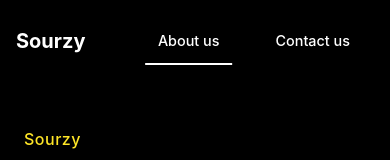
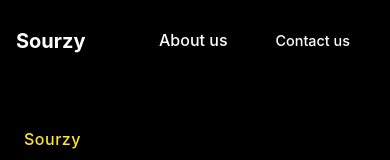
Before and after one commit to jolley34/sourzy-web, a React (Create React App) app: page /about in a window 390 px wide. Shown: the top 160 px of the page. Built offline with nearby package versions, Linux system fonts and the light colour scheme; no server answers.

Commit message:
test to fix header and scroll to top problem on mobile.

```diff
--- a/src/App.tsx
+++ b/src/App.tsx
@@ -14,38 +14,31 @@ import { Home } from "./pages/Home";
 import { GlobalStyles } from "./styles/GlobalStyles";
 import { fetchMedia } from "./utils/fetchMedia";
 
+// ✅ Stabil layout även på iOS & Safari
 const AppContainer = styled.div`
   display: flex;
   flex-direction: column;
-  min-height: 100vh;
   min-height: 100dvh;
+  background-color: white;
 `;
 
 const MainContent = styled.main`
   flex: 1;
 `;
 
-const ScrollToTop: React.FC<{ isSideMenuOpen: boolean }> = ({
-  isSideMenuOpen,
-}) => {
+// ✅ Ny säkrare ScrollToTop — löser dubbelklick/scroll-problem
+const ScrollToTop: React.FC = () => {
   const { pathname } = useLocation();
-  const prevPathnameRef = React.useRef(pathname);
-
   useEffect(() => {
-    if (pathname === prevPathnameRef.current) return;
-
-    prevPathnameRef.current = pathname;
-
-    const timer = setTimeout(() => {
+    const handle = setTimeout(() => {
       window.scrollTo({ top: 0, behavior: "auto" });
-    }, 0);
-
-    return () => clearTimeout(timer);
+    }, 100);
+    return () => clearTimeout(handle);
   }, [pathname]);
-
   return null;
 };
 
+// ✅ Media-preloader (oförändrad)
 const preloadMedia = (src: string, type: "image" | "video"): Promise<void> => {
   return new Promise((resolve, reject) => {
     if (!src) {
@@ -74,33 +67,40 @@ const AppContent: React.FC = () => {
   const [loadingProgress, setLoadingProgress] = useState(0);
   const [isSideMenuOpen, setIsSideMenuOpen] = useState(false);
 
+  // ✅ Stäng sidomeny vid navigation
   useEffect(() => {
     setIsSideMenuOpen(false);
   }, [location.pathname]);
 
+  // ✅ Scroll-lock fix — förhindrar hopp, vit bakgrund & Safari-problem
   useEffect(() => {
-    const isMobile = window.innerWidth <= 768;
+    const isIOS = /iPhone|iPad|iPod/i.test(navigator.userAgent);
 
     if (isSideMenuOpen) {
-      if (isMobile) {
-        // iOS Safari fix: only use fixed on mobile
+      if (isIOS) {
+        // iOS fix: position fixed istället för overflow hidden
         document.body.style.position = "fixed";
         document.body.style.width = "100%";
-        document.body.style.overflow = "hidden";
       } else {
-        // Desktop: just hide overflow
+        const scrollBarWidth =
+          window.innerWidth - document.documentElement.clientWidth;
         document.body.style.overflow = "hidden";
         document.documentElement.style.overflow = "hidden";
+        document.body.style.paddingRight = `${scrollBarWidth}px`; // förhindrar header-hoppar
       }
+      document.body.style.backgroundColor = "white";
+      document.documentElement.style.overflow = "hidden";
     } else {
-      // Reset all styles
       document.body.style.position = "";
       document.body.style.width = "";
       document.body.style.overflow = "";
       document.documentElement.style.overflow = "";
+      document.body.style.paddingRight = "";
+      document.body.style.backgroundColor = "";
     }
   }, [isSideMenuOpen]);
 
+  // ✅ Media-preloading (oförändrad)
   useEffect(() => {
     const loadPageResources = async () => {
       const resourcesToLoad: Array<{ src: string; type: "image" | "video" }> =
@@ -161,7 +161,7 @@ const AppContent: React.FC = () => {
           setIsSideMenuOpen={setIsSideMenuOpen}
         />
         <MainContent>
-          <ScrollToTop isSideMenuOpen={isSideMenuOpen} />
+          <ScrollToTop />
           <Routes>
             <Route path="/" element={<Home />} />
             <Route path="/about" element={<About />} />
@@ -174,6 +174,7 @@ const AppContent: React.FC = () => {
 };
 
 const App: React.FC = () => {
+  // ✅ Kontaktmeny-hantering (oförändrad)
   useEffect(() => {
     const handleOpenContactSideMenu = () => {
       const contactButton = document.querySelector(
--- a/src/components/Header/Header.styling.ts
+++ b/src/components/Header/Header.styling.ts
@@ -14,9 +14,11 @@ export const HeaderContainer = styled.header<HeaderContainerProps>`
   background-color: ${(props) =>
     props.$isScrolled ? "rgba(0, 0, 0, 0.95)" : "transparent"};
   backdrop-filter: ${(props) => (props.$isScrolled ? "blur(10px)" : "none")};
-
   z-index: 1000;
   padding: ${theme.spacing.sm} 0;
+  padding-top: calc(
+    ${theme.spacing.sm} + env(safe-area-inset-top)
+  ); // Lägg till safe-area för iOS notch/address bar
   transition: all 0.3s ease;
 `;
 
@@ -49,8 +51,10 @@ export const Logo = styled.h1<LogoProps>`
   display: inline-block;
   margin: 0;
 
+  @media (hover: hover) {
     &:hover {
       transform: translateY(-1px);
+    }
   }
 
   &:active {
@@ -106,12 +110,14 @@ export const NavButton = styled.button<NavButtonProps>`
     transition: width 0.3s cubic-bezier(0.4, 0, 0.2, 1);
   }
 
+  @media (hover: hover) {
     &:hover::after {
       width: 80%;
     }
 
     &:hover {
       transform: translateY(-1px);
+    }
   }
 
   &:active {
@@ -139,7 +145,7 @@ export const NavButton = styled.button<NavButtonProps>`
   }
 `;
 
-// Hero styles
+// Hero styles (oförändrade, behålls som referens)
 interface HeroContainerProps {
   mediaType: "image" | "video";
   mediaSrc?: string;
@@ -163,7 +169,7 @@ export const HeroContainer = styled.section
   position: relative;
   color: white;
   width: 100%;
-  height: 100vh;
+  height: 100dvh; /* Ändrat till dvh för bättre viewport-hantering */
   display: flex;
   align-items: center;
   overflow: hidden;
@@ -180,11 +186,11 @@ export const HeroContainer = styled.section
   }
 
   @media (max-width: ${theme.breakpoints.tablet}) {
-    height: 100vh;
+    height: 100dvh;
   }
 
   @media (max-width: ${theme.breakpoints.mobile}) {
-    height: 100vh;
+    height: 100dvh;
   }
 `;
 
@@ -290,8 +296,10 @@ export const CTAButton = styled.button<{ $variant?: "primary" | "secondary" }>`
     transition: left 0.5s ease;
   }
 
+  @media (hover: hover) {
     &:hover::before {
       left: 100%;
+    }
   }
 
   ${(props) =>
@@ -301,6 +309,7 @@ export const CTAButton = styled.button<{ $variant?: "primary" | "secondary" }>`
     color: white;
     border-color: white;
 
+    @media (hover: hover) {
       &:hover {
         background: white;
         color: ${theme.colors.primary};
@@ -308,16 +317,19 @@ export const CTAButton = styled.button<{ $variant?: "primary" | "secondary" }>`
         box-shadow: 0 12px 30px rgba(255, 255, 255, 0.3);
         border-color: white;
       }
+    }
   `
       : `
     background: #181818ff;
     color: white;
     box-shadow: 0 4px 15px rgba(0, 0, 0, 0.2);
 
+    @media (hover: hover) {
       &:hover {
         background: #252525ff;
         transform: translateY(-3px) scale(1.02);
         box-shadow: 0 12px 30px rgba(0, 0, 0, 0.4);
+      }
     }
   `}
 
--- a/src/components/Header/Header.tsx
+++ b/src/components/Header/Header.tsx
@@ -1,5 +1,6 @@
 import React, { useEffect, useState } from "react";
-import { useLocation, useNavigate } from "react-router-dom";
+import { NavLink, useLocation, useNavigate } from "react-router-dom"; // Lägg till NavLink
+import { theme } from "../../styles/theme";
 import { SideMenu } from "../SideMenu/SideMenu";
 import {
   HeaderContainer,
@@ -33,24 +34,17 @@ export const Header: React.FC<HeaderProps> = ({
     return () => window.removeEventListener("scroll", handleScroll);
   }, []);
 
-  // Reset scroll when route changes
+  // Scroll to top on route change (behåll din logik, men förenklad)
   useEffect(() => {
-    // Använd setTimeout för att säkerställa att DOM är uppdaterad
-    setTimeout(() => {
-      window.scrollTo(0, 0);
-    }, 0);
+    window.scrollTo({ top: 0, behavior: "auto" }); // Använd 'auto' för att undvika smooth-interferens
   }, [location.pathname]);
 
   const handleLogoClick = () => {
     if (location.pathname !== "/") {
       navigate("/");
     } else {
-      window.scrollTo({ top: 0, behavior: "smooth" });
+      window.scrollTo({ top: 0, behavior: "auto" }); // Ändrat till 'auto' för responsivitet
     }
-  };
-
-  const handleAboutClick = () => {
-    navigate("/about");
   };
 
   const handleContactClick = () => {
@@ -69,13 +63,30 @@ export const Header: React.FC<HeaderProps> = ({
             Sourzy
           </Logo>
           <Nav>
-            <NavButton
-              onClick={handleAboutClick}
-              className={location.pathname === "/about" ? "active" : ""}
-              $isScrolled={shouldBeScrolled}
+            <NavLink
+              to="/about"
+              className={({ isActive }) => (isActive ? "active" : "")}
+              style={{
+                background: "none",
+                border: "none",
+                color: "#ffffff",
+                fontSize: "1rem",
+                padding: `${theme.spacing.xs} ${theme.spacing.sm}`,
+                borderRadius: "0.5rem",
+                fontWeight: 500,
+                textShadow: shouldBeScrolled
+                  ? "none"
+                  : "0 2px 4px rgba(0, 0, 0, 0.3)",
+                position: "relative",
+                cursor: "pointer",
+                display: "flex",
+                alignItems: "center",
+                gap: "0.25rem",
+                textDecoration: "none",
+              }}
             >
               About us
-            </NavButton>
+            </NavLink>
             <NavButton
               onClick={handleContactClick}
               $isScrolled={shouldBeScrolled}
```
Lines whose indentation alone changed are shown as unchanged.
